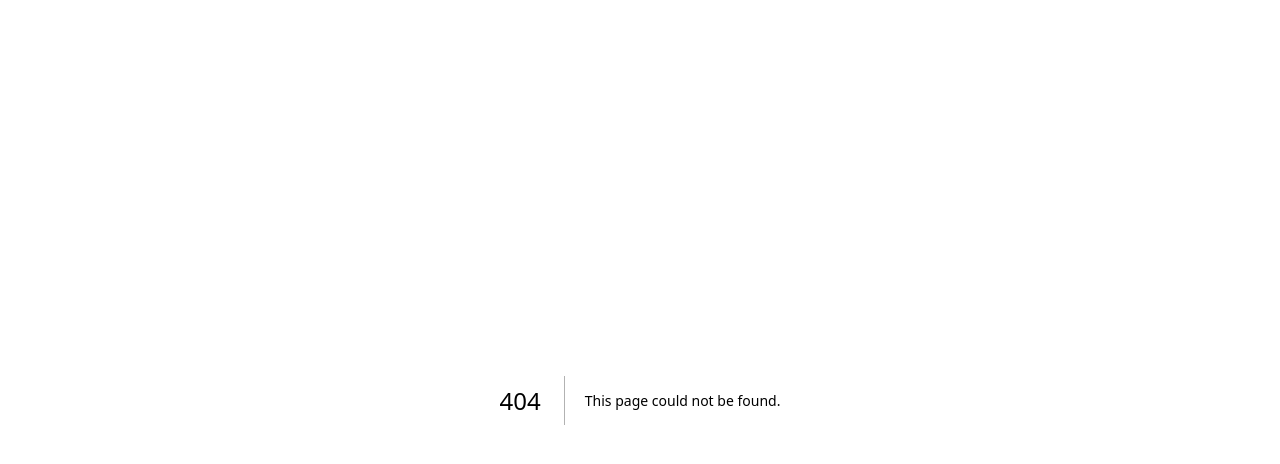
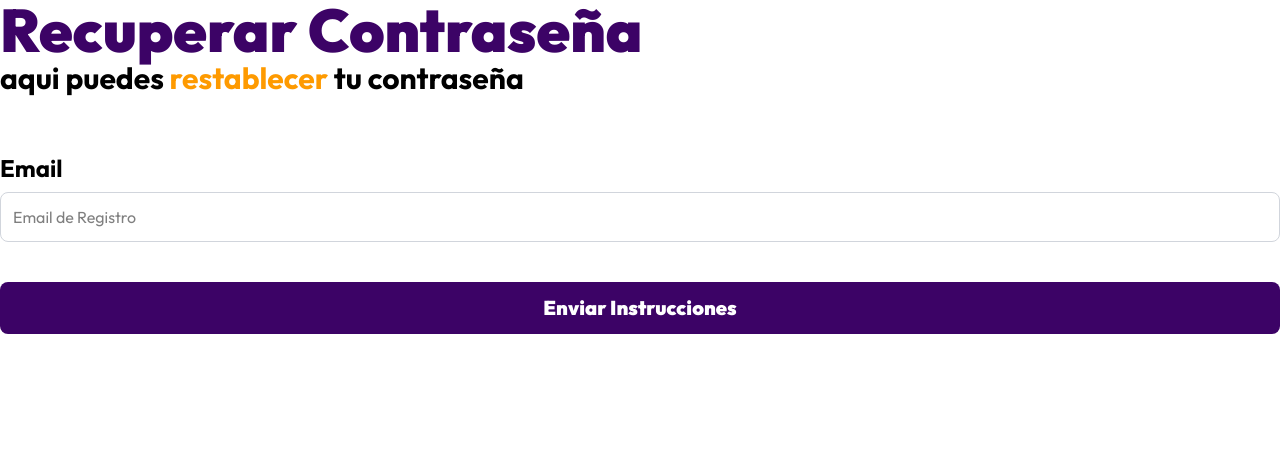
Before and after one commit to HeymerDev/cash-tracker-frontend, a Next.js app: page /auth/forgot-password in a window 1280 px wide. Before the commit this address had no page. Shown: the top 464 px of the page. Built offline with nearby package versions, Linux system fonts and the light colour scheme.

Commit message:
add forgot-password page & ForgotPasswordForm

```diff
--- /dev/null
+++ b/src/app/auth/forgot-password/page.tsx
@@ -0,0 +1,39 @@
+import { ForgotPasswordForm } from "@/components/auth/forms/ForgotPassword";
+import { Metadata } from "next";
+
+export const metadata: Metadata = {
+  title: "CashTracker - Recuperar Contraseña",
+  description:
+    "Recupera tu contraseña en CashTracker para acceder a tu cuenta y controlar tus finanzas de manera eficiente.",
+  authors: [{ name: "HeymerDev" }],
+  keywords: [
+    "CashTracker",
+    "Recuperar Contraseña",
+    "Acceder a cuenta",
+    "Control de finanzas",
+    "Gestión financiera",
+    "Aplicación de finanzas",
+    "Seguimiento de gastos",
+    "Presupuesto personal",
+    "Finanzas personales",
+    "App de finanzas",
+  ],
+};
+
+const ForgotPasswordPage = () => {
+  return (
+    <>
+      <h1 className="font-black text-6xl text-purple-950">
+        Recuperar Contraseña
+      </h1>
+      <p className="text-3xl font-bold">
+        aqui puedes <span className="text-amber-500">restablecer</span> tu
+        contraseña
+      </p>
+
+      <ForgotPasswordForm />
+    </>
+  );
+};
+
+export default ForgotPasswordPage;
--- /dev/null
+++ b/src/components/auth/forms/ForgotPassword.tsx
@@ -0,0 +1,24 @@
+"use client";
+
+export const ForgotPasswordForm = () => {
+  return (
+    <form className=" mt-14 space-y-5" noValidate>
+      <div className="flex flex-col gap-2 mb-10">
+        <label className="font-bold text-2xl">Email</label>
+
+        <input
+          type="email"
+          placeholder="Email de Registro"
+          className="w-full border border-gray-300 p-3 rounded-lg"
+          name="email"
+        />
+      </div>
+
+      <input
+        type="submit"
+        value="Enviar Instrucciones"
+        className="bg-purple-950 hover:bg-purple-800 w-full p-3 rounded-lg text-white font-black  text-xl cursor-pointer "
+      />
+    </form>
+  );
+};
```
